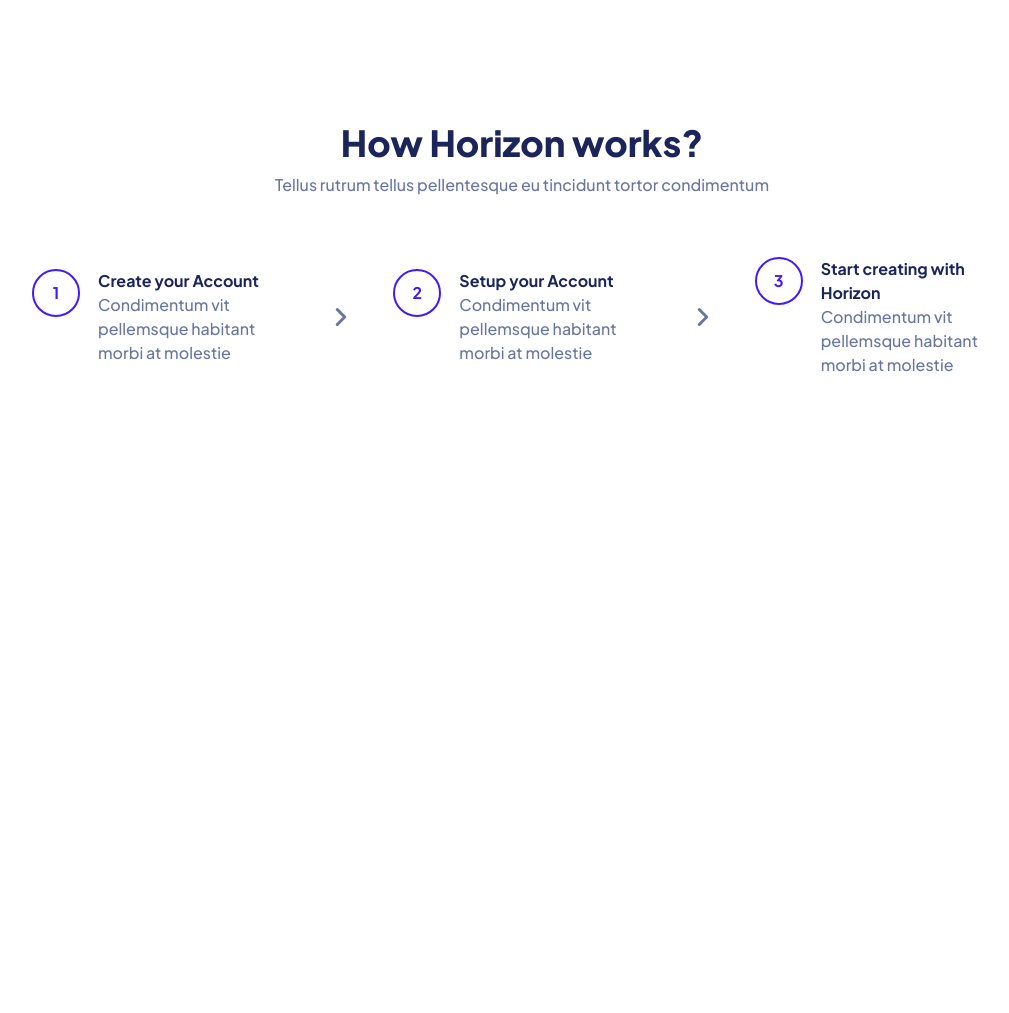
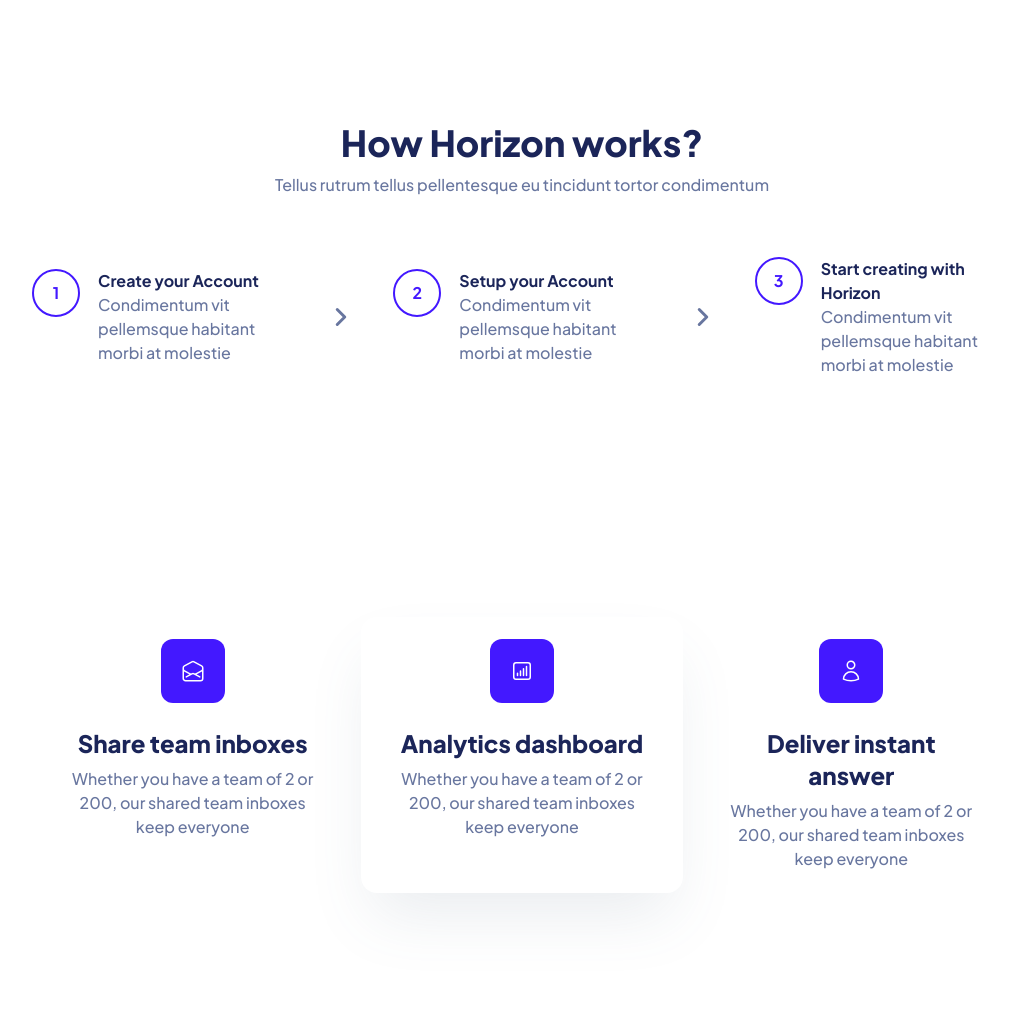
Before and after one commit to Terezie-Mazacova/tailwind-horizonUI, a website: page index.html in a window 1280 px wide. Shown: the part 713-1726 px from the top of the page, without its empty margins (118-1127 px from the left). Before the commit the page ends 1210 px from the top, so only its background shows below. Drawn offline with Linux system fonts and the light colour scheme.

Commit message:
hotova sekce Cards Section

```diff
--- a/index.html
+++ b/index.html
@@ -125,9 +125,51 @@
 
         </div>
 
+        <!-- Cards Section -->
+        <div class="flex py-[120px] gap-2">
+            <div class="flex flex-col gap-6 items-center text-center py-[22px]">
+                <div class="p-5 bg-primary-purple-blue-500 rounded-xl w-16 h-16">
+                    <svg xmlns="http://www.w3.org/2000/svg" fill="none" viewBox="0 0 24 24" stroke-width="1.5" stroke="currentColor" class="size-6 text-white">
+                        <path stroke-linecap="round" stroke-linejoin="round" d="M21.75 9v.906a2.25 2.25 0 0 1-1.183 1.981l-6.478 3.488M2.25 9v.906a2.25 2.25 0 0 0 1.183 1.981l6.478 3.488m8.839 2.51-4.66-2.51m0 0-1.023-.55a2.25 2.25 0 0 0-2.134 0l-1.022.55m0 0-4.661 2.51m16.5 1.615a2.25 2.25 0 0 1-2.25 2.25h-15a2.25 2.25 0 0 1-2.25-2.25V8.844a2.25 2.25 0 0 1 1.183-1.981l7.5-4.039a2.25 2.25 0 0 1 2.134 0l7.5 4.039a2.25 2.25 0 0 1 1.183 1.98V19.5Z" />
+                    </svg>
+                </div>
+
+                <div class="px-8">
+                    <h3 class="text-2xl font-extrabold text-secondary-dark-grey-900 mb-2">Share team inboxes</h3>
+                    <p class="text-base font-medium text-secondary-dark-grey-600">Whether you have a team of 2 or 200, our shared team inboxes keep everyone </p>
+                </div>
+            </div>
+
+            <div class="flex flex-col gap-6 items-center text-center shadow-shadow rounded-2xl py-[22px]">
+                <div class="p-5 bg-primary-purple-blue-500 rounded-xl w-16 h-16">
+                    <svg xmlns="http://www.w3.org/2000/svg" fill="none" viewBox="0 0 24 24" stroke-width="1.5" stroke="currentColor" class="size-6 text-white">
+                        <path stroke-linecap="round" stroke-linejoin="round" d="M7.5 14.25v2.25m3-4.5v4.5m3-6.75v6.75m3-9v9M6 20.25h12A2.25 2.25 0 0 0 20.25 18V6A2.25 2.25 0 0 0 18 3.75H6A2.25 2.25 0 0 0 3.75 6v12A2.25 2.25 0 0 0 6 20.25Z" />
+                    </svg>
+
+                </div>
+
+                <div class="px-8">
+                    <h3 class="text-2xl font-extrabold text-secondary-dark-grey-900 mb-2">Analytics dashboard</h3>
+                    <p class="text-base font-medium text-secondary-dark-grey-600">Whether you have a team of 2 or 200, our shared team inboxes keep everyone </p>
+                </div>
+            </div>
+
+            <div class="flex flex-col gap-6 items-center text-center py-[22px]">
+                <div class="p-5 bg-primary-purple-blue-500 rounded-xl w-16 h-16">
+                    <svg xmlns="http://www.w3.org/2000/svg" fill="none" viewBox="0 0 24 24" stroke-width="1.5" stroke="currentColor" class="size-6 text-white">
+                        <path stroke-linecap="round" stroke-linejoin="round" d="M15.75 6a3.75 3.75 0 1 1-7.5 0 3.75 3.75 0 0 1 7.5 0ZM4.501 20.118a7.5 7.5 0 0 1 14.998 0A17.933 17.933 0 0 1 12 21.75c-2.676 0-5.216-.584-7.499-1.632Z" />
+                    </svg>
+
+                </div>
+
+                <div class="px-8">
+                    <h3 class="text-2xl font-extrabold text-secondary-dark-grey-900 mb-2">Deliver instant answer</h3>
+                    <p class="text-base font-medium text-secondary-dark-grey-600">Whether you have a team of 2 or 200, our shared team inboxes keep everyone </p>
+                </div>
+            </div>
+        </div>
 
 
-        <div></div>
         <div></div>
         <div></div>
     </main>
--- a/tailwind.config.js
+++ b/tailwind.config.js
@@ -6,6 +6,10 @@
       jakarta: ['Plus Jakarta Sans', 'sans-serif'],
     },
     extend: {
+      boxShadow: {
+        'shadow' : '0 32px 64px -12px rgba(85, 105, 135, 0.13)',
+      },
+
       colors: {
         'primary-purple-blue-100' : '#E9E3FF',
         'primary-purple-blue-200' : '#B9A2FF',
```
Also changed, not shown: output.css.
